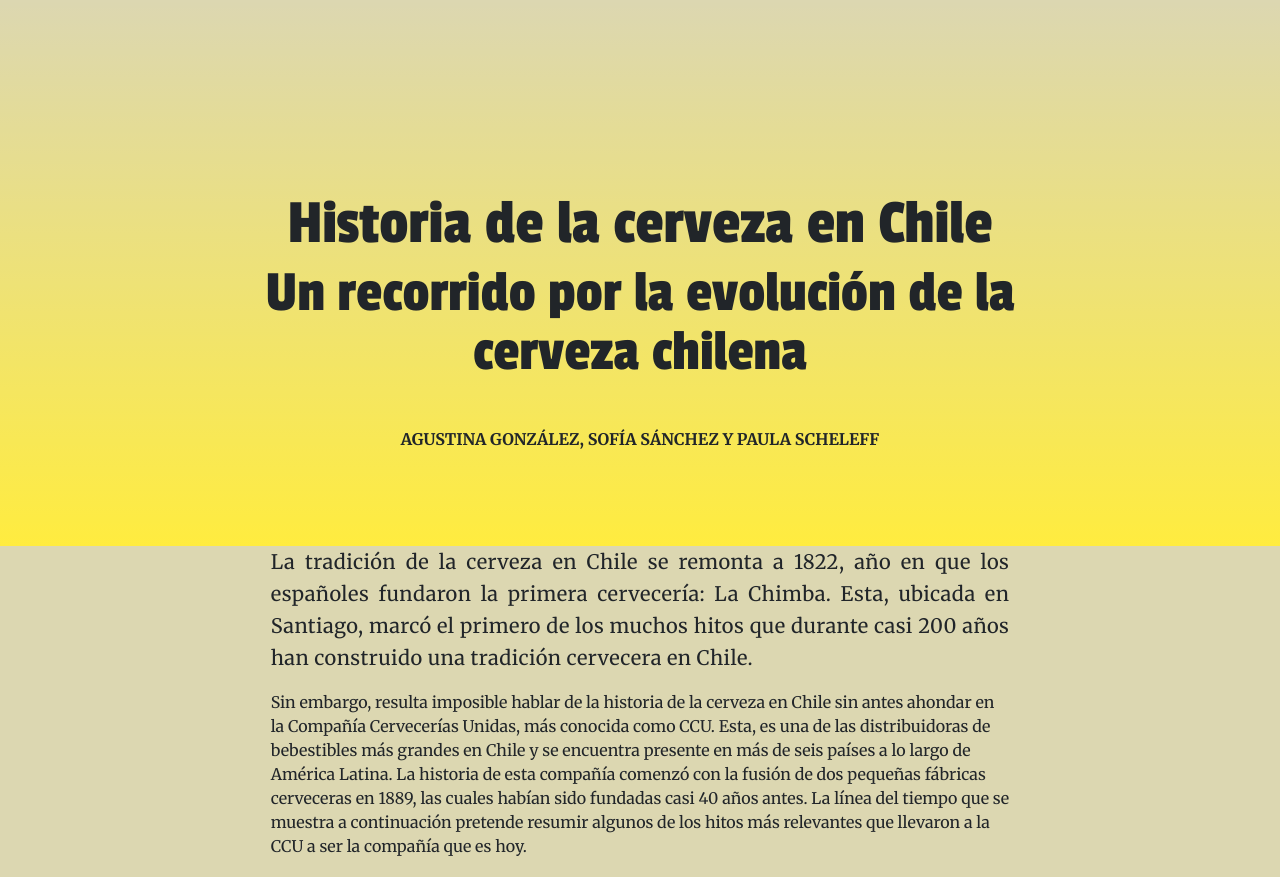
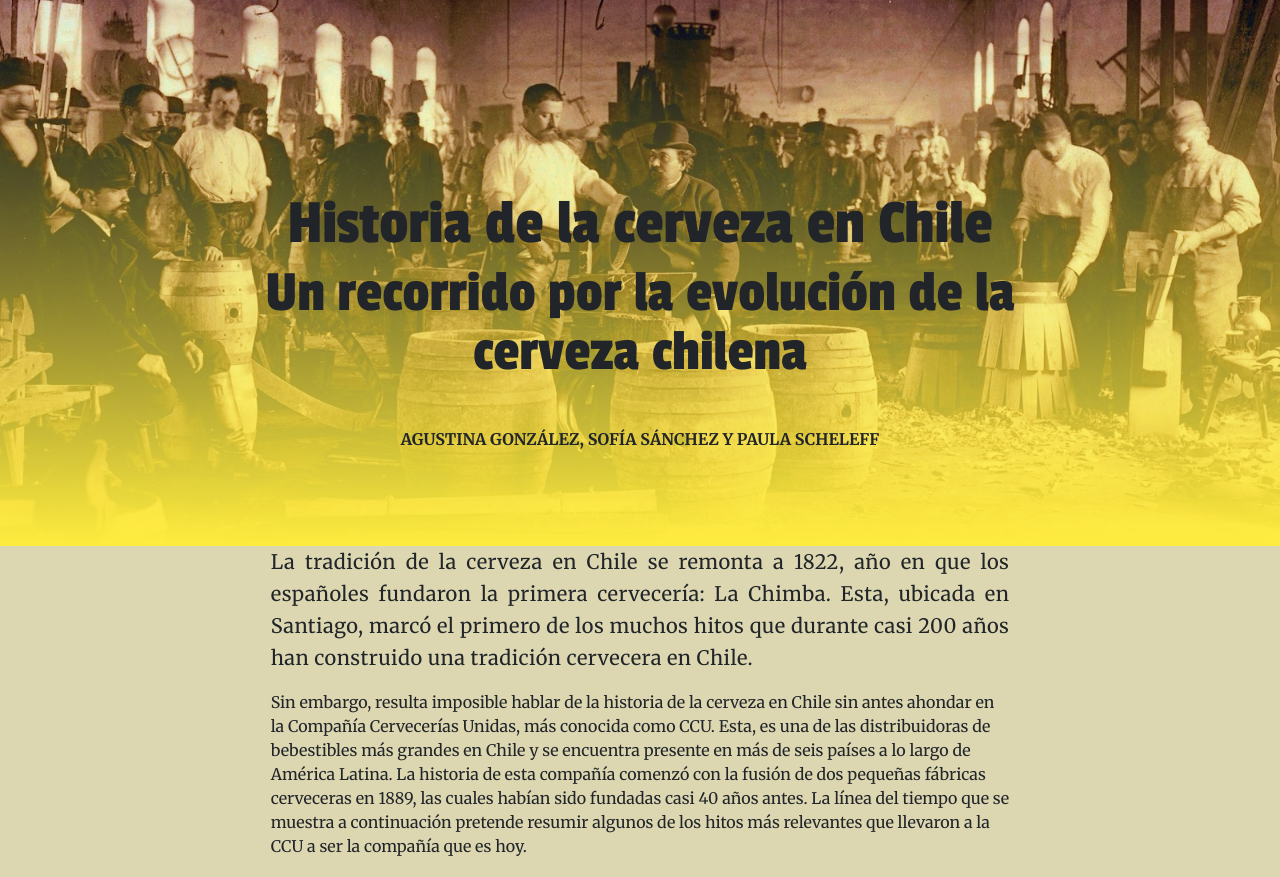
Before and after one commit to paulascheleff/infodigital-10, a plain HTML site: page index.html in a window 1280 px wide. Shown: the top 877 px of the page. Drawn offline with nearby package versions, Linux system fonts and the light colour scheme.

Commit message:
Update style.css

```diff
--- a/style.css
+++ b/style.css
@@ -25,7 +25,7 @@ h6 {
     font-weight: 700;
 }
 header {
-    background: linear-gradient(rgba(255, 236, 63, 0), rgba(255, 236, 63, 1)), url("img/espuma.jpg") center bottom no-repeat;
+    background: linear-gradient(rgba(255, 236, 63, 0), rgba(255, 236, 63, 1)), url("img/historia de la cerveza.jpg") center bottom no-repeat;
     background-size: cover;
     padding: 12vh 0 0 0;
 }
```
